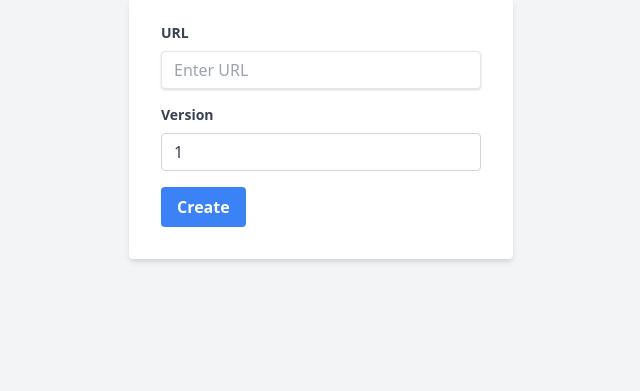
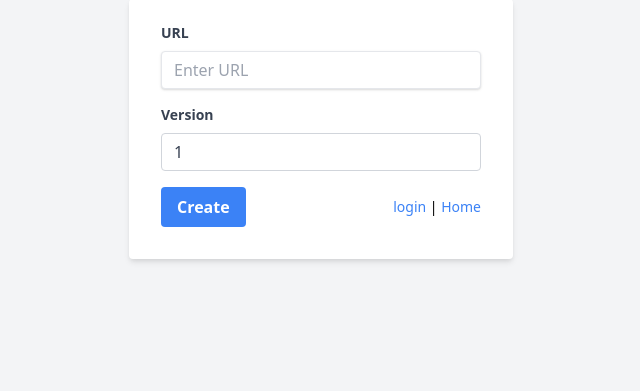
Before and after one commit to Cyanifyde/url_shortener, a Flask app: page / in a window 1280 px wide. Shown: the part 263-654 px from the top of the page, without its empty margins (319-959 px from the left). Run offline with Flask 3, Linux system fonts and the light colour scheme; parts of the project's set-up code (start-up, migrations or seed data) failed here and were passed over.

Commit message:
Update index.html

```diff
--- a/templates/index.html
+++ b/templates/index.html
@@ -42,6 +42,16 @@
                         <button type="submit" class="bg-blue-500 hover:bg-blue-700 text-white font-bold py-2 px-4 rounded focus:outline-none focus:shadow-outline">
                             Create
                         </button>
+                        <div class="text-sm">
+                            {% if access == "True"%}
+                                <a href="/signout" class="text-blue-500 hover:text-blue-800">Logout</a>
+                                <span> | </span>
+                            {% endif %}
+
+                            <a href="{% if access == 'True' %}/user{% else %}/login{% endif %}" class="text-blue-500 hover:text-blue-800">{% if access == 'True' %}User{% else %}login{% endif %}</a>
+                            <span> | </span>
+                            <a href="/" class="text-blue-500 hover:text-blue-800">Home</a>
+                        </div>
                     </div>
                 </div>
             </form>
```
